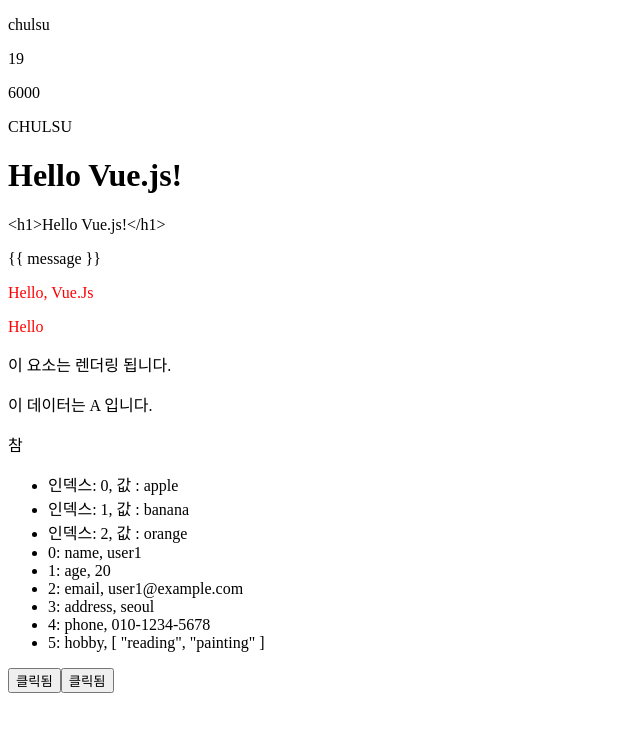
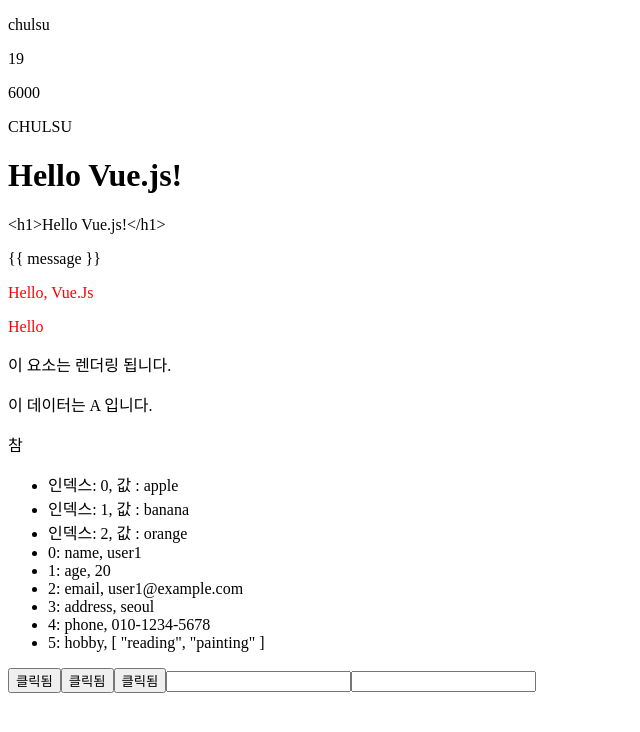
Before and after one commit to dongugchoi/Tutoring, a Vue app in the folder npm-vue/ch03/: page / in a window 1280 px wide. Shown: the top 732 px of the page, without its empty margins (0-640 px from the left). Built offline with nearby package versions, Linux system fonts and the light colour scheme.

Commit message:
vue event study

```diff
--- a/npm-vue/ch03/src/App.vue
+++ b/npm-vue/ch03/src/App.vue
@@ -37,6 +37,13 @@
   </ul>
   <button v-on:click="clickHandler">클릭됨</button>
   <button v-on:click="eventHandler">클릭됨</button>
+  <!-- 일반 매개변수만 사용할수는없다. event객체와 값을 함께 사용하려면 $event를 같이넘겨줘야한다.-->
+  <button @click="eventHandler($event, 'Hello')">클릭됨</button>
+
+  <!-- keyup이벤트는 이벤트 객체를 사용해 Enter키 입력을 확인한다. -->
+  <input type="text" @keyup="($event) => onKeyupHandler($event)"/>
+  <!-- 수식어를 사용하면 코드가 훨씬 간단해진다. -->
+  <input type="text" @keyup.enter="modifierHandler" />
 
 </div>
 </template>
@@ -69,9 +76,23 @@
       clickHandler(){
         alert('클릭됬음')
       },
-      eventHandler(event){
-        console.log(event);
 
+
+      eventHandler(event, message){
+        console.log(event)
+        console.log(message)
+      },
+
+
+      // 키보드 이벤트 객체에서 keyCode 속성 13은 엔터키
+      onKeyupHandler(e){
+        if(e.keyCode === 13){
+          console.log('Enter !')
+        }
+      },
+
+      modifierHandler(){
+        console.log('ModifierEnter !')
       }
     }
   }
```
